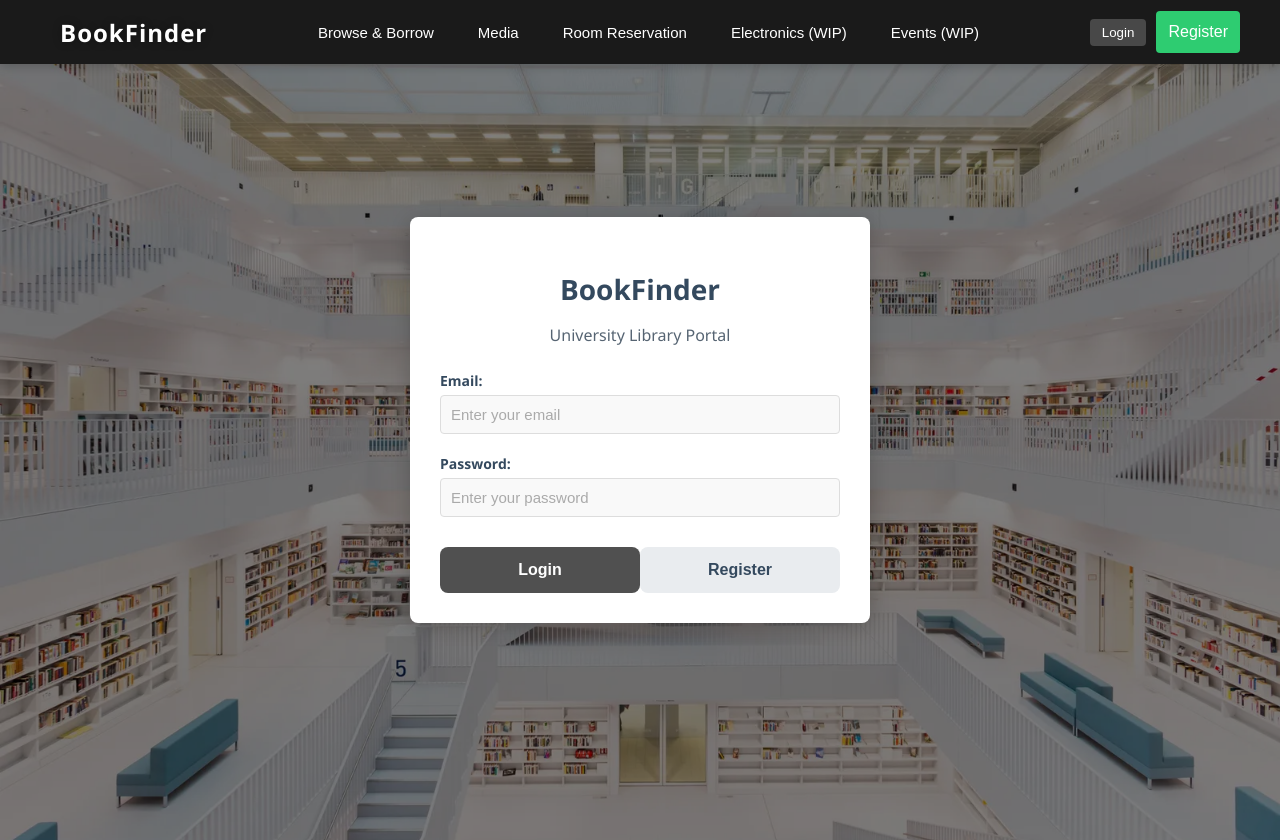
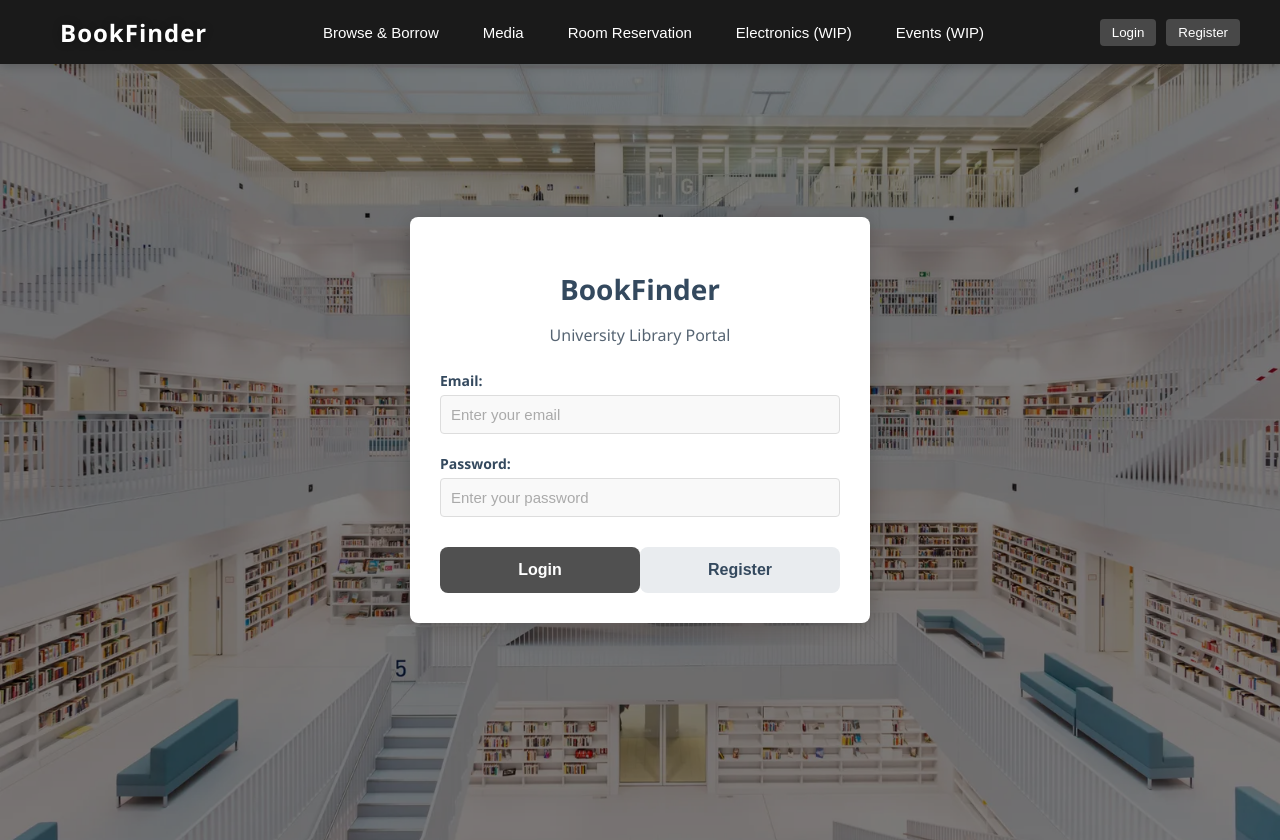
Before and after one commit to dahrail/Library-Database, a React (Create React App) app in the folder client/: page / in a window 1280 px wide. Built offline with nearby package versions, Linux system fonts and the light colour scheme.

Commit message:
Register Button Updated

```diff
--- a/client/src/components/layout/TopBar.js
+++ b/client/src/components/layout/TopBar.js
@@ -65,7 +65,7 @@ const TopBar = ({
               Login
             </button>
             <button
-              className="register-button"
+              className="login-button"
               onClick={navigateToRegister}
             >
               Register
```
